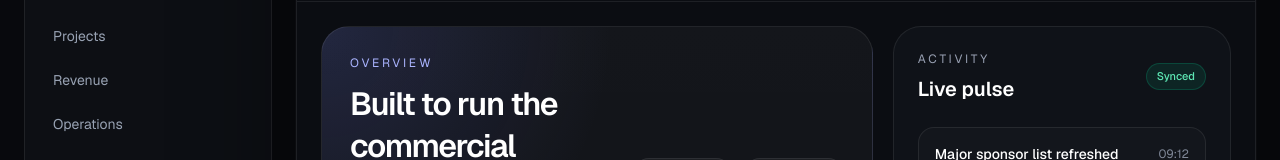
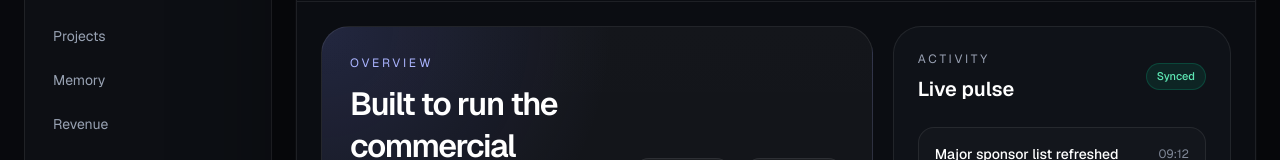
Before and after one commit to sophief3polo/workspace, a Next.js app in the folder mission-control/: page / in a window 1280 px wide. Shown: the part 203-363 px from the top of the page. Built offline with nearby package versions, Linux system fonts and the light colour scheme.

Commit message:
Add mission control memory screen

```diff
--- a/mission-control/src/app/page.tsx
+++ b/mission-control/src/app/page.tsx
@@ -72,6 +72,7 @@ const navItems = [
   { label: "Overview", href: "/", active: true },
   { label: "Calendar", href: "/calendar", active: false },
   { label: "Projects", href: "/projects", active: false },
+  { label: "Memory", href: "/memory", active: false },
   { label: "Revenue", href: "#", active: false },
   { label: "Operations", href: "#", active: false },
   { label: "Tools", href: "#", active: false },
```
